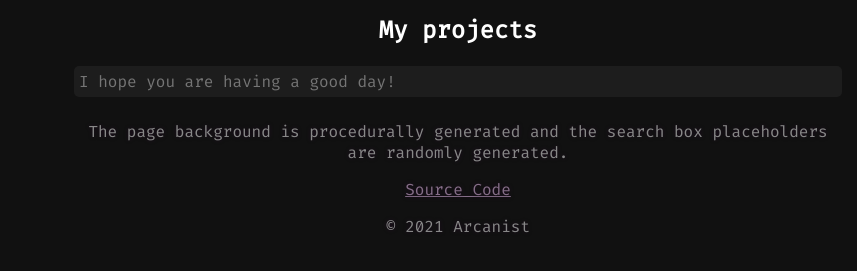
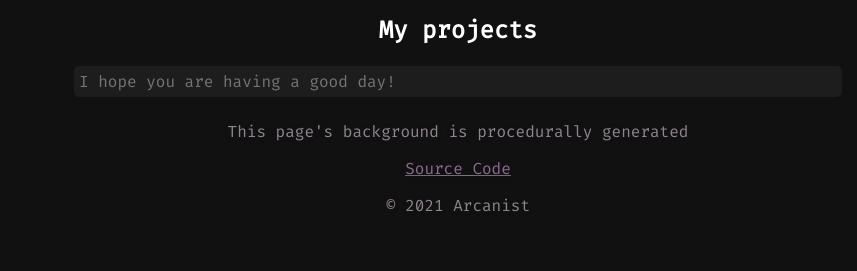
Before and after one commit to arcanistzed/arcanistzed.github.io, a plain HTML site: page index.html in a window 1280 px wide. Shown: the part 1146-1417 px from the top of the page, without its empty margins (182-1039 px from the left). Drawn offline with nearby package versions, Linux system fonts and the light colour scheme; no server answers.

Commit message:
feat: improve about page section
Signed-off-by: arcanist <arcanistzed@gmail.com>

```diff
--- a/index.html
+++ b/index.html
@@ -92,7 +92,7 @@
             <ul class="list"></ul>
         </section>
         <footer>
-            <p id="about-page">The page background is procedurally generated and the search box placeholders are randomly generated.</p>
+            <p id="about-page">This page's background is procedurally generated</p>
             <a href="https://github.com/arcanistzed/arcanistzed.github.io" title="View the source code for this page on GitHub">Source Code</a>
             <p class="copyright">&copy; 2021 Arcanist</p>
         </footer>
```
